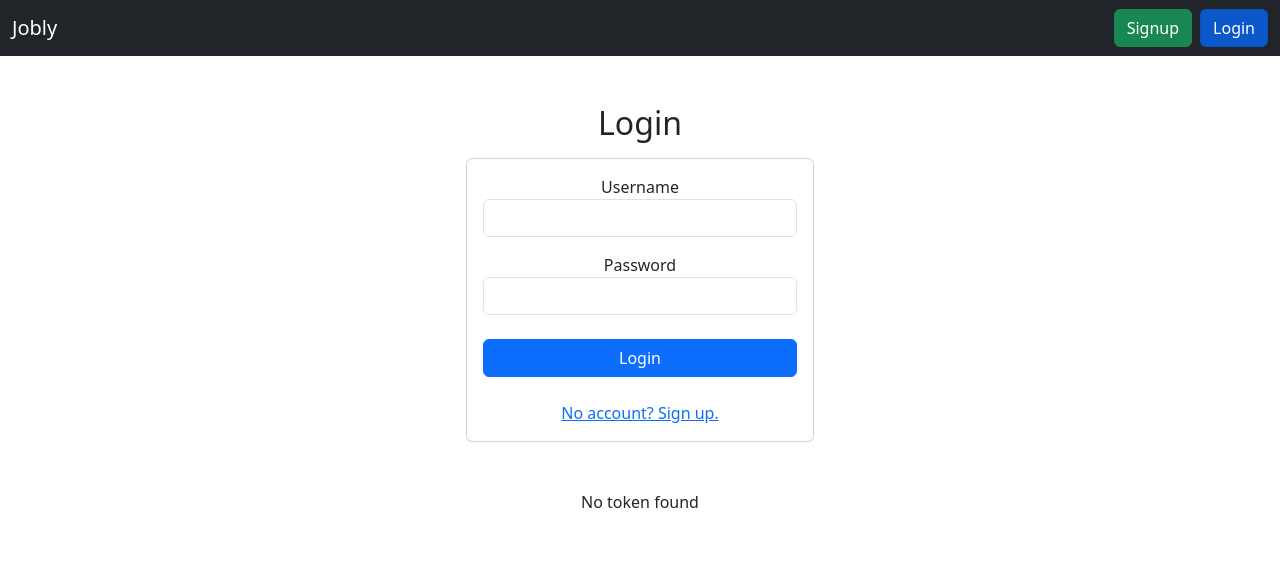
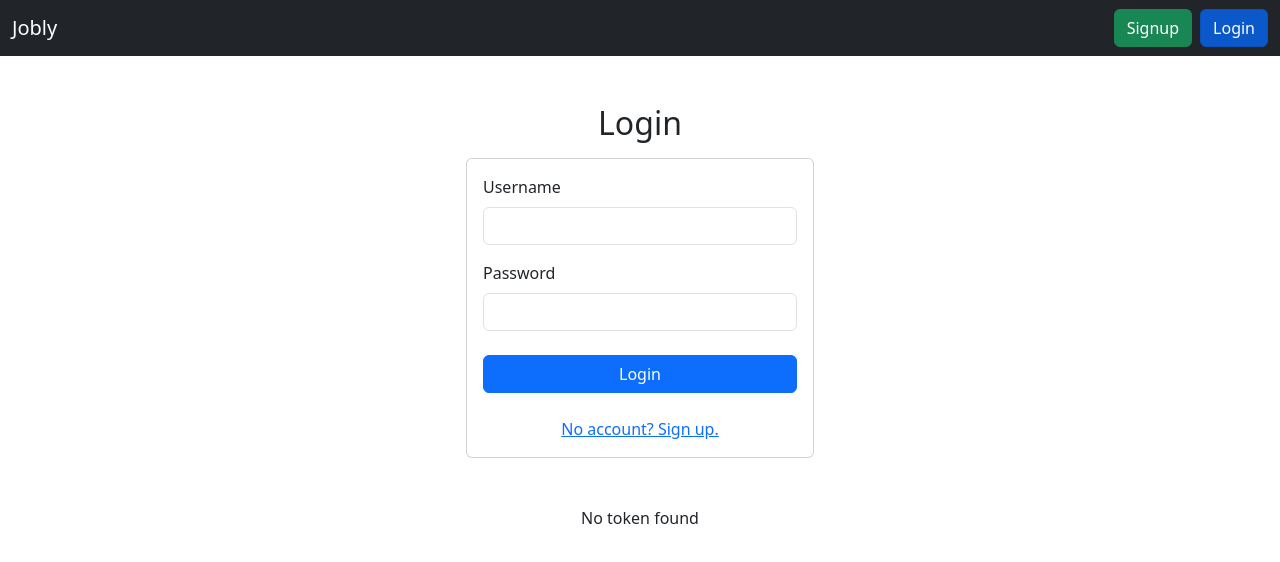
Before and after one commit to jassibacha/Jobly-Frontend, a React (Create React App) app: page /login in a window 1280 px wide. Shown: the top 562 px of the page. Built offline with nearby package versions, Linux system fonts and the light colour scheme; no server answers.

Commit message:
Company details rework, fix form design.

```diff
--- a/src/auth/LoginForm.js
+++ b/src/auth/LoginForm.js
@@ -46,11 +46,16 @@ function LoginForm({ login }) {
             <div className="container col-md-6 offset-md-3 col-lg-4 offset-lg-4">
                 <h2 className="mb-3 text-center">Login</h2>
 
-                <div className="card text-left">
-                    <div className="card-body text-left">
+                <div className="card text-start">
+                    <div className="card-body">
                         <form onSubmit={handleSubmit}>
                             <div className="form-group mb-3">
-                                <label htmlFor="username">Username</label>
+                                <label
+                                    htmlFor="username"
+                                    className="form-label"
+                                >
+                                    Username
+                                </label>
                                 <input
                                     type="text"
                                     id="username"
@@ -62,7 +67,12 @@ function LoginForm({ login }) {
                             </div>
 
                             <div className="form-group mb-4">
-                                <label htmlFor="password">Password</label>
+                                <label
+                                    htmlFor="password"
+                                    className="form-label"
+                                >
+                                    Password
+                                </label>
                                 <input
                                     type="password"
                                     id="password"
--- a/src/auth/SignupForm.js
+++ b/src/auth/SignupForm.js
@@ -48,12 +48,12 @@ function SignupForm({ signup }) {
     }
 
     return (
-        <form className="SignupForm">
+        <div className="SignupForm">
             <div className="container col-md-6 offset-md-3 col-lg-4 offset-lg-4">
                 <h2 className="mb-3 text-center">Sign Up</h2>
 
-                <div className="card text-left">
-                    <div className="card-body text-left">
+                <div className="card text-start">
+                    <div className="card-body">
                         <form onSubmit={handleSignup}>
                             <div className="form-group mb-3">
                                 <label
@@ -159,7 +159,7 @@ function SignupForm({ signup }) {
                     </div>
                 </div>
             </div>
-        </form>
+        </div>
     );
 }
 
--- a/src/common/SearchForm.js
+++ b/src/common/SearchForm.js
@@ -20,7 +20,7 @@ function SearchForm({ searchFor }) {
             <input
                 className="form-control flex-grow-1 mr-sm-2"
                 type="search"
-                placeholder="Search companies"
+                placeholder="Search.."
                 aria-label="Search"
                 value={searchTerm}
                 onChange={handleChange}
--- a/src/companies/CompanyDetails.js
+++ b/src/companies/CompanyDetails.js
@@ -2,6 +2,8 @@ import React, { useState, useEffect } from 'react';
 import { useParams } from 'react-router-dom';
 import JoblyApi from '../api/api';
 import LoadingSpinner from '../common/LoadingSpinner';
+import JobsCard from '../jobs/JobsCard';
+import CompanyCard from './CompanyCard';
 
 function CompanyDetails() {
     const [company, setCompany] = useState(null);
@@ -24,27 +26,33 @@ function CompanyDetails() {
 
     return (
         <div>
-            <h2>{company.name}</h2>
-            <p>{company.description}</p>
-            <p>Number of Employees: {company.numEmployees}</p>
-            {company.logoUrl && (
-                <img src={company.logoUrl} alt={`${company.name} Logo`} />
-            )}
+            <CompanyCard
+                handle={company.handle}
+                name={company.name}
+                description={company.description}
+                numEmployees={company.numEmployees}
+                logoUrl={company.logoUrl}
+                // Add any other props that CompanyCard might need
+            />
             <div className="job-listings">
-                <h3>Job Listings</h3>
-                {company.jobs && company.jobs.length > 0 ? (
-                    <ul>
-                        {company.jobs.map((job) => (
-                            <li key={job.id}>
-                                <h4>{job.title}</h4>
-                                <p>Salary: {job.salary}</p>
-                                <p>Equity: {job.equity}</p>
-                            </li>
-                        ))}
-                    </ul>
-                ) : (
-                    <p>No job listings available.</p>
-                )}
+                <h3 className="mb-3">Job Listings</h3>
+                <div className="row">
+                    {company.jobs && company.jobs.length > 0 ? (
+                        company.jobs.map((job) => (
+                            <div className="col-lg-6" key={job.id}>
+                                <JobsCard
+                                    title={job.title}
+                                    salary={job.salary}
+                                    equity={job.equity}
+                                    companyName={company.name}
+                                    companyHandle={company.handle}
+                                />
+                            </div>
+                        ))
+                    ) : (
+                        <p className="lead">No job listings available.</p>
+                    )}
+                </div>
             </div>
         </div>
     );
```
